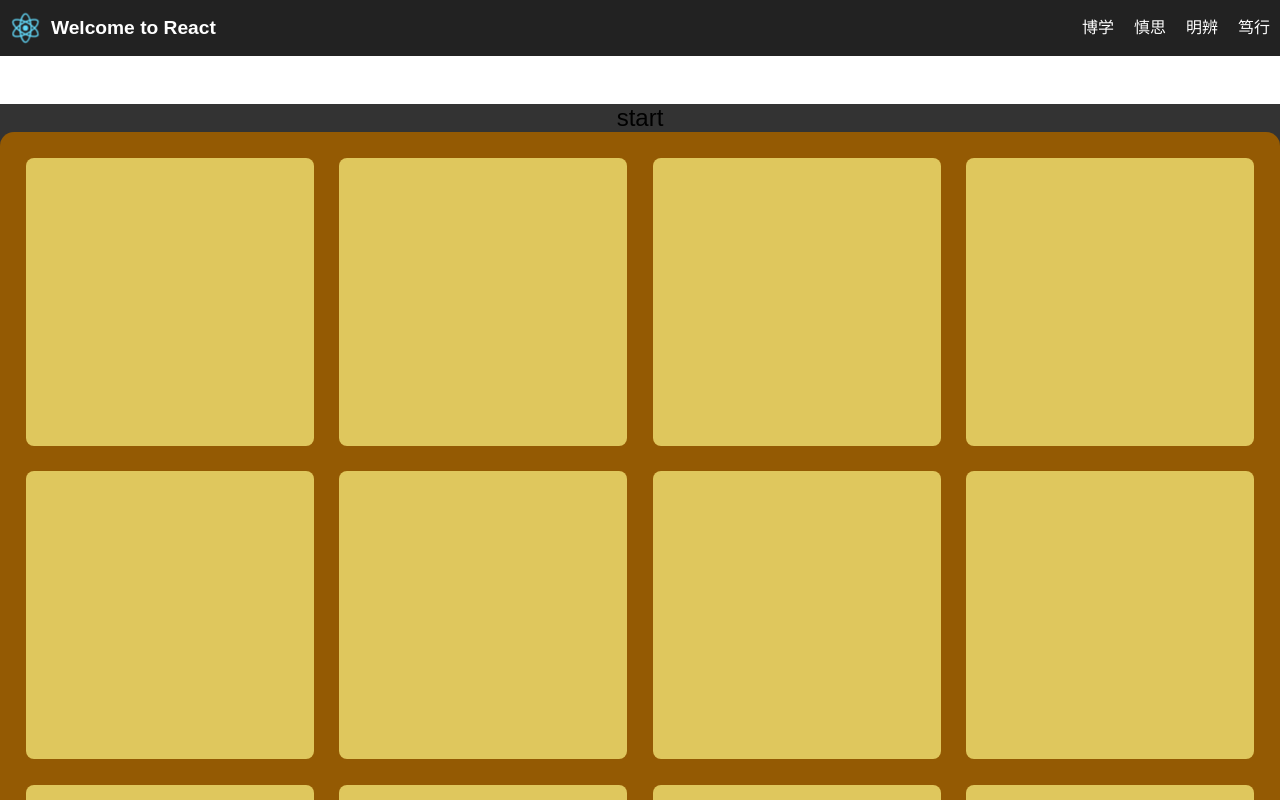
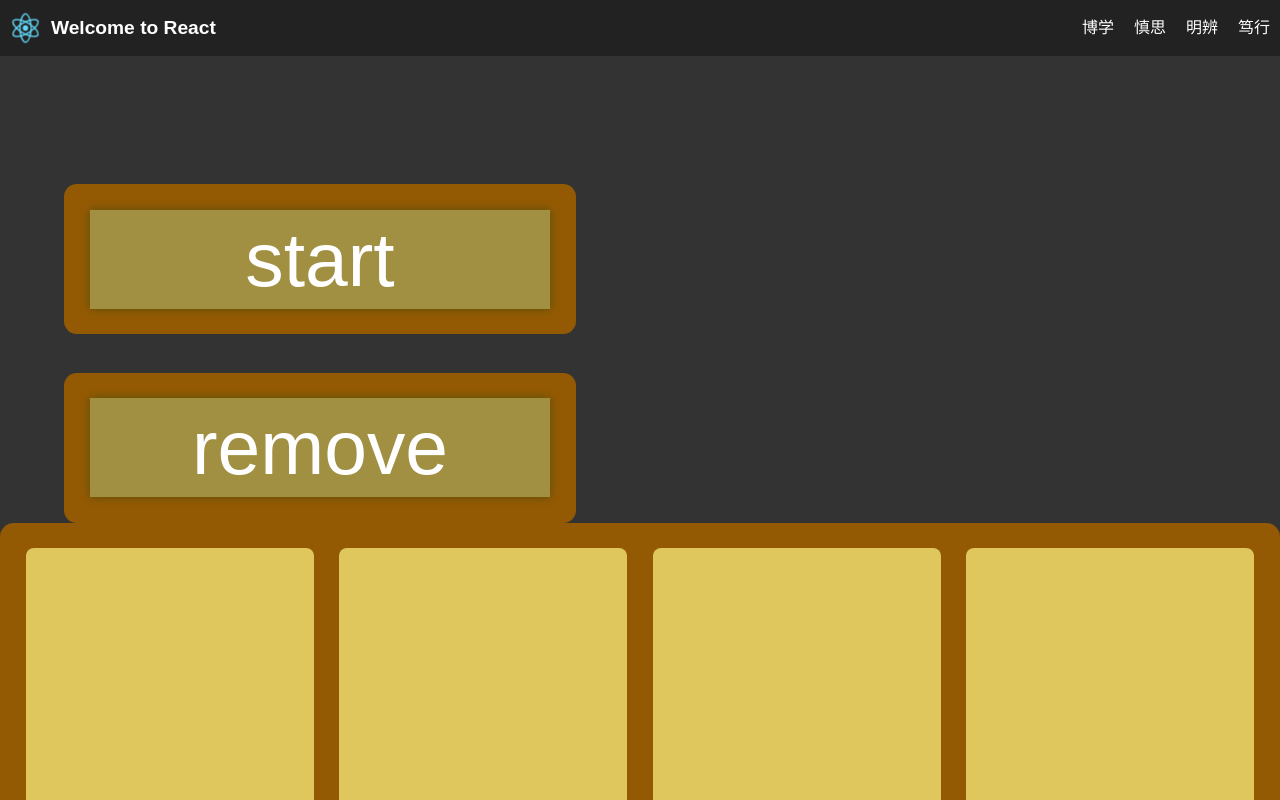
Before and after one commit to TGuoW/react-website, a React app: page /2048 in a window 1280 px wide. Shown: the top 800 px of the page. Built offline with nearby package versions, Linux system fonts and the light colour scheme; a small style sheet from the web is missing.

Commit message:
fix animation

```diff
--- a/src/components/2048.tsx
+++ b/src/components/2048.tsx
@@ -37,9 +37,15 @@ class My2048 extends React.Component {
   public render() {
     return (
       <div className="bg">
-        <div className="method-items" onClick={this.state.Game.start}>
-          start
+        <div className="btn-group">
+          <div className="btn-bg" onClick={this.state.Game.start}>
+            <div className="btn-bg1">start</div>
+          </div>
+          <div className="btn-bg" onClick={this.state.Game.start}>
+            <div className="btn-bg1">remove</div>
+          </div>
         </div>
+
         <div className="table">
           <div className="box">
             {[0, 1, 2, 3].map((item, i) => (
@@ -49,7 +55,7 @@ class My2048 extends React.Component {
             ))}
             {this.state.cubeQueue.map((item, index) => {
               return (
-                item.isShow && item.value
+                item.isShow
                   ? (<div key={index}
                       className={'cube position' + item.nowPos[0] + '-' + item.nowPos[1] + ' ' + item.class + (item.value ? ' top-index' : '')}>
                       <div>{item.value}</div>
--- a/src/components/2048/Cube.ts
+++ b/src/components/2048/Cube.ts
@@ -29,7 +29,7 @@ class Cube {
     this.value = 0
     setTimeout(() => {
       this.isShow = false
-    }, 150)
+    }, 60)
   }
   public setPos = (arr: number[]) => {
     if (this.nowPos) {
--- a/src/components/2048/Game.ts
+++ b/src/components/2048/Game.ts
@@ -7,6 +7,8 @@ interface Ipos {
   x: number,
   y: number
 }
+
+// const MIN_TOUCH_LENGTh = 30
 
 const deepClone = (matrix: Cube[][]): number[][] => matrix.map((ele: Cube[]) => ele.map((i) => i.value))
 
@@ -66,6 +68,8 @@ const checkIsEnd = (matrix: any, extraCubeNumber: number) => {
 
 class Game {
   public initArr: number[]
+  public cacheKey: string[]
+  public isCathe: boolean
   public matrix: any[][] = []
   public matrixAttr: any = {
     score: 0
@@ -73,6 +77,8 @@ class Game {
   public cubeQueue: Cube[] = []
   public event: Event
   public score: Score
+  public startPos: number[]
+  public endPos: number[]
   public callback: (cubeQueue: Cube[], matrixAttr: any, show: boolean) => void
   constructor (initArr: number[], callback: (cubeQueue: Cube[], matrixAttr: any, show: boolean) => void) {
     this.initArr = initArr
@@ -91,9 +97,56 @@ class Game {
     this.cubeQueue = []
     this.callback(this.cubeQueue, this.matrixAttr, false)
     this.addCube()
+    this.cacheKey= []
+    this.isCathe = false
+    document.ontouchstart = (e) => {
+      this.startPos = [e.touches[0].clientX, e.touches[0].clientY]
+    }
+    document.ontouchmove = (e) => {
+      this.endPos = [e.touches[0].clientX, e.touches[0].clientY]
+    }
+    document.ontouchend = (e) => {
+      const x = this.endPos[0] - this.startPos[0]
+      const y = this.endPos[1] - this.startPos[1]
+      let direction = ''
+      if (Math.abs(x) > Math.abs(y) && x < 0) {
+        direction = 'ArrowLeft'
+      } else if (Math.abs(x) > Math.abs(y) && x > 0) {
+        direction = 'ArrowRight'
+      } else if (Math.abs(x) < Math.abs(y) && y < 0) {
+        direction = 'ArrowUp'
+      } else if (Math.abs(x) < Math.abs(y) && y > 0) {
+        direction = 'ArrowDown'
+      } else {
+        return
+      }
+      this.cacheKey.push(direction)
+      if (!this.isCathe) {
+        this.nextStep()
+      }
+    }
     document.onkeydown = (e) => {
+      switch (e.key) {
+        case 'ArrowLeft':
+        case 'ArrowUp':
+        case 'ArrowRight':
+        case 'ArrowDown':
+          this.cacheKey.push(e.key)
+          console.log(this.cacheKey)
+          if (!this.isCathe) {
+            this.nextStep()
+          }
+          break
+      }
+    }
+  }
+
+  public nextStep = () => {
+    if (this.cacheKey[0]) {
+      this.isCathe = true
+      const key = this.cacheKey[0]
       const matrix = deepClone(this.matrix)
-      switch (e.key) {
+      switch (key) {
         case 'ArrowLeft':
           this.matrix = this.event.left(this.matrix)
           break
@@ -107,17 +160,23 @@ class Game {
           this.matrix = this.event.down(this.matrix)
           break
       }
-      if (!compareMatrix(matrix, this.matrix)) {
-        setCubePos(this.matrix, this.cubeQueue)
-        const newScore = this.score.render(matrix, this.matrix)
-        this.matrixAttr = Object.assign({}, this.matrixAttr, newScore)
+      setCubePos(this.matrix, this.cubeQueue)
+      const newScore = this.score.render(matrix, this.matrix)
+      this.matrixAttr = Object.assign({}, this.matrixAttr, newScore)
+      this.callback(this.cubeQueue, this.matrixAttr, false)
+      setTimeout(() => {
         this.callback(this.cubeQueue, this.matrixAttr, false)
-        // setTimeout(() => {
-        this.addCube()
-        // }, 150)
-      }
+        if (!compareMatrix(matrix, this.matrix)) {
+          this.addCube()
+        }
+        this.cacheKey.shift()
+        this.nextStep()
+      }, 60)
+    } else {
+      this.isCathe = false
     }
   }
+
   public end = () => {
     this.callback(this.cubeQueue, this.matrixAttr, true)
     console.log('end')
@@ -125,7 +184,7 @@ class Game {
   }
 
   public addCube = () => {
-    console.log('add')
+    // console.log('add')
     const value: number = Math.random() > 0.5 ? 4 : 2
     const newCube = new Cube(value)
     const matrix = [...this.matrix]
@@ -139,7 +198,6 @@ class Game {
     })
 
     const index = Math.floor(Math.random() * tmp.length)
-    console.log(matrix, tmp, index)
     this.matrix[tmp[index].x][tmp[index].y] = newCube
 
     this.cubeQueue.forEach((element) => {
--- a/src/style/2048.less
+++ b/src/style/2048.less
@@ -15,16 +15,40 @@
   .bg {
     position: relative;
     width: 100%;
+    flex: 1;
+    display: flex;
+    flex-direction: column;
+    justify-content: space-between;
     // height: 100%;
     // min-height: 420px;
     // min-width: 16rem;
     background: rgb(51, 51, 51);
   }
   .btn-group {
-    position: absolute;
-    top: 60px;
-    left: 60px;
-    width: auto;
+    margin-top: 7vw;
+    margin-left: 5vw;
+    width: 40vw;
+    .btn-bg {
+      margin-top: 3vw;
+      cursor: pointer;
+      color: rgb(255, 255, 255);
+      background: rgb(148, 90, 3);
+      border-radius:200vw / 200;
+      padding: 2vw 2vw;
+      font-family: NeonTech;
+      .btn-bg1 {
+        font-size: 6vw;
+        padding: 5px 20px;
+        border-radius: 6px / 30%;
+        box-shadow: 0px 0px 10px rgb(87, 79, 12);
+        background: rgb(161, 144, 66);
+        transition: all 0.5s;
+        user-select: none;
+        &:hover {
+          background: rgb(223, 199, 93);
+        }
+      }
+    }
   }
   .information {
     position: absolute;
@@ -54,12 +78,9 @@
     font-family: NeonTech;
     font-size: 32px;
     height: 100vw;
-    // min-width: 420px;
     width: 100%;
     background: rgb(148, 90, 3);
-    // padding: 16px;
     border-radius: 14px;
-    margin: auto;
     .box {
       position: relative;
       top: 0;
--- a/src/style/header.less
+++ b/src/style/header.less
@@ -3,6 +3,8 @@
   text-align: center;
   height: 100%;
   width: 100%;
+  display: flex;
+  flex-direction: column;
 }
 
 .App-header {
```
